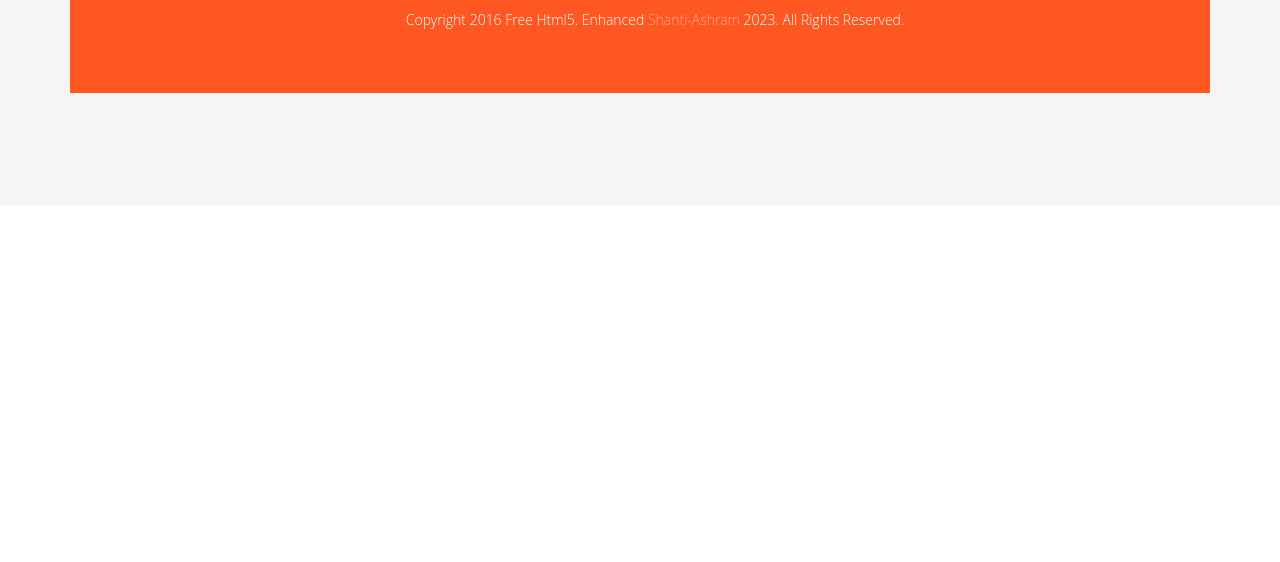
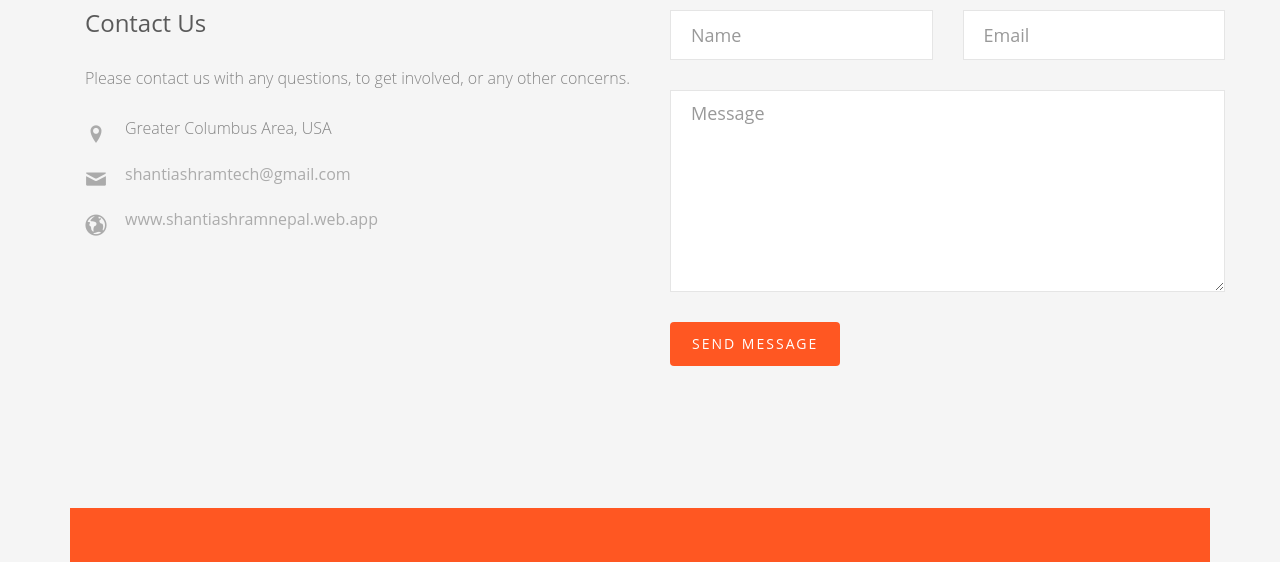
Before and after one commit to ShantiAshram/ShantiAshram, a website: page public/about.html in a window 1280 px wide. Shown: the part 2414-2976 px from the top of the page. Before the commit the page ends 2619 px from the top, so only its background shows below. Drawn offline with Linux system fonts and the light colour scheme; files whose address does not match are found by name.

Commit message:
Added visual components, need ot integrate to google app scripts

```diff
--- a/public/about.html
+++ b/public/about.html
@@ -176,12 +176,49 @@
 							</div>
 							</div>
 						</div>
-
-
-
-
-
-				</div>
+					</div>
+					<div id="fh5co-contact" class="animate-box">
+						<div class="container">
+							<form action="#">
+								<div class="row">
+									<div class="col-md-6">
+										<h3 class="section-title">Contact Us</h3>
+										<p>Please contact us with any questions, to get involved, or any other concerns.</p>
+										<ul class="contact-info">
+											<li><i class="icon-location-pin"></i>Greater Columbus Area, USA</li>
+											<!-- <li><i class="icon-phone2"></i></li> -->
+											<li><i class="icon-mail"></i><a href="#">shantiashramtech@gmail.com</a></li>
+											<li><i class="icon-globe2"></i><a href="#">www.shantiashramnepal.web.app</a></li>
+										</ul>
+									</div>
+									<div class="col-md-6">
+										<div class="row">
+											<div class="col-md-6">
+												<div class="form-group">
+													<input type="text" class="form-control" placeholder="Name">
+												</div>
+											</div>
+											<div class="col-md-6">
+												<div class="form-group">
+													<input type="text" class="form-control" placeholder="Email">
+												</div>
+											</div>
+											<div class="col-md-12">
+												<div class="form-group">
+													<textarea name="" class="form-control" id="" cols="30" rows="7" placeholder="Message"></textarea>
+												</div>
+											</div>
+											<div class="col-md-12">
+												<div class="form-group">
+													<input type="submit" value="Send Message" class="btn btn-primary">
+												</div>
+											</div>
+										</div>
+									</div>
+								</div>
+							</form>
+						</div>
+					</div>
 
 
 
```
